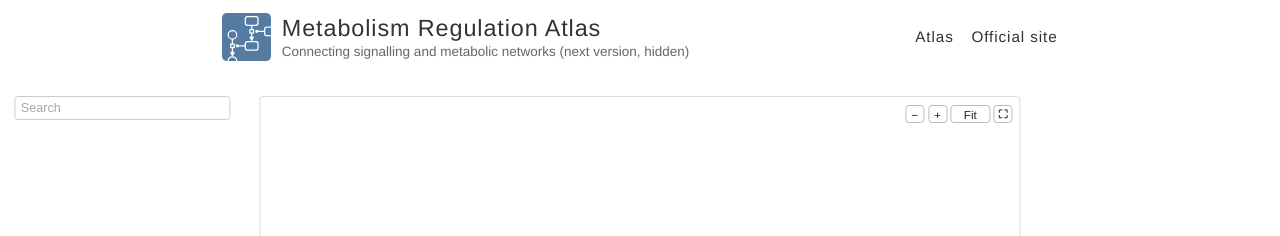
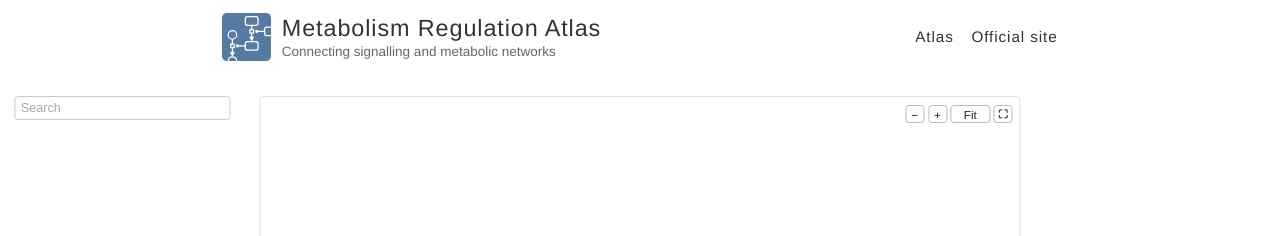
Before and after one commit to mreg-atlas/mreg-atlas.github.io, a Jekyll site: the page built from pages/atlas.html, in a window 1280 px wide. Shown: the top 236 px of the page. Built offline with Jekyll 4.4.1, drawn with Linux system fonts in a browser that asks for light colours.

Commit message:
Subtitle as on the official site: remove the next-version note
Co-Authored-By: Claude Opus 5.5 <noreply@anthropic.com>
Claude-Session: https://claude.ai/code/session_01RZmt2RS2qxoCZPmeehFntB

```diff
--- a/_config.yml
+++ b/_config.yml
@@ -7,7 +7,7 @@ name: Metabolism Regulation Atlas
 
 
 # Short bio or description (displayed in the header)
-description: Connecting signalling and metabolic networks (next version, hidden)
+description: Connecting signalling and metabolic networks
 
 # URL of your avatar or profile pic (you could use your GitHub profile pic)
 avatar: /images/logo.svg
```
Also changed, not shown: CLAUDE.md (+3 -0 lines).
